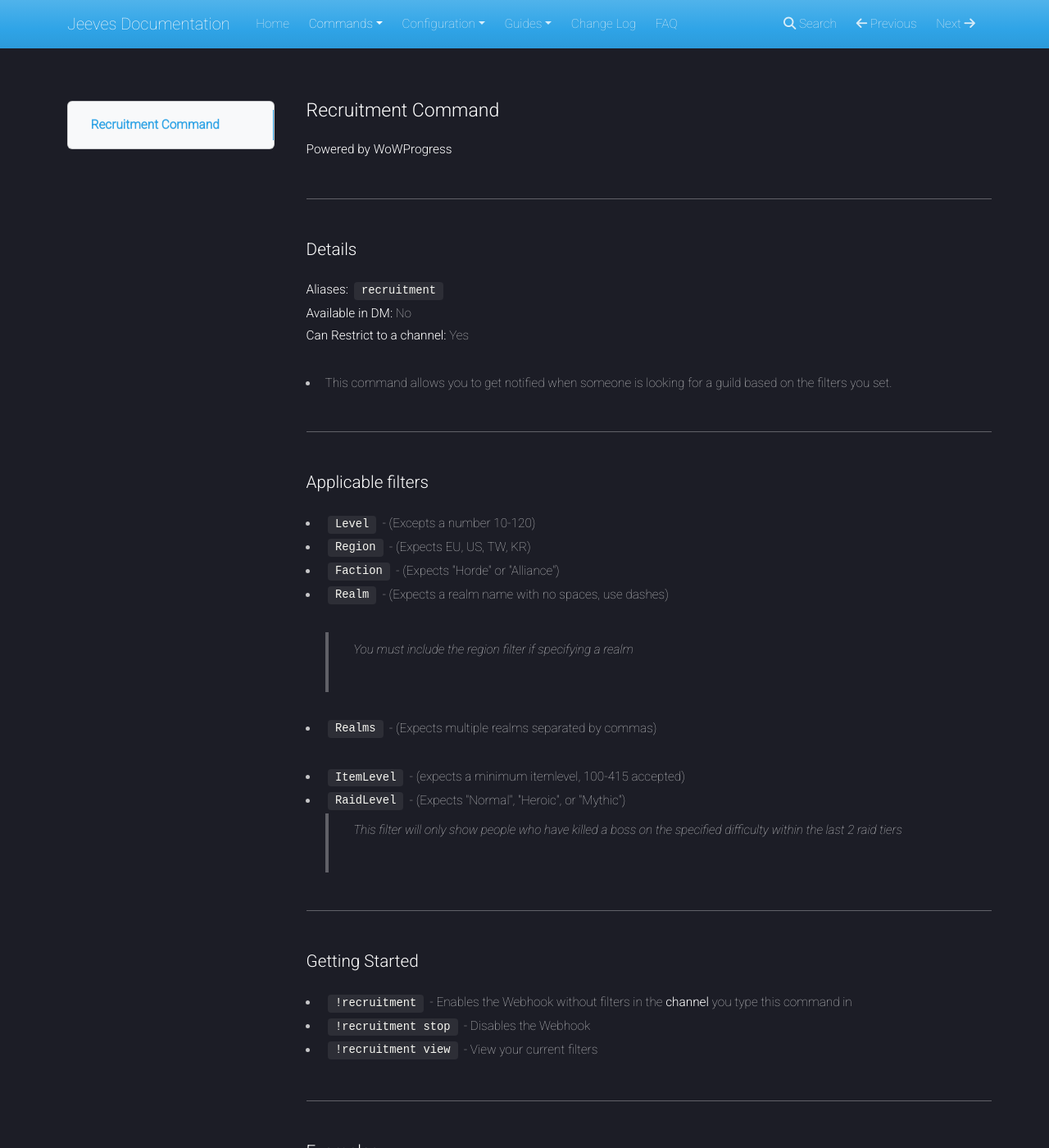
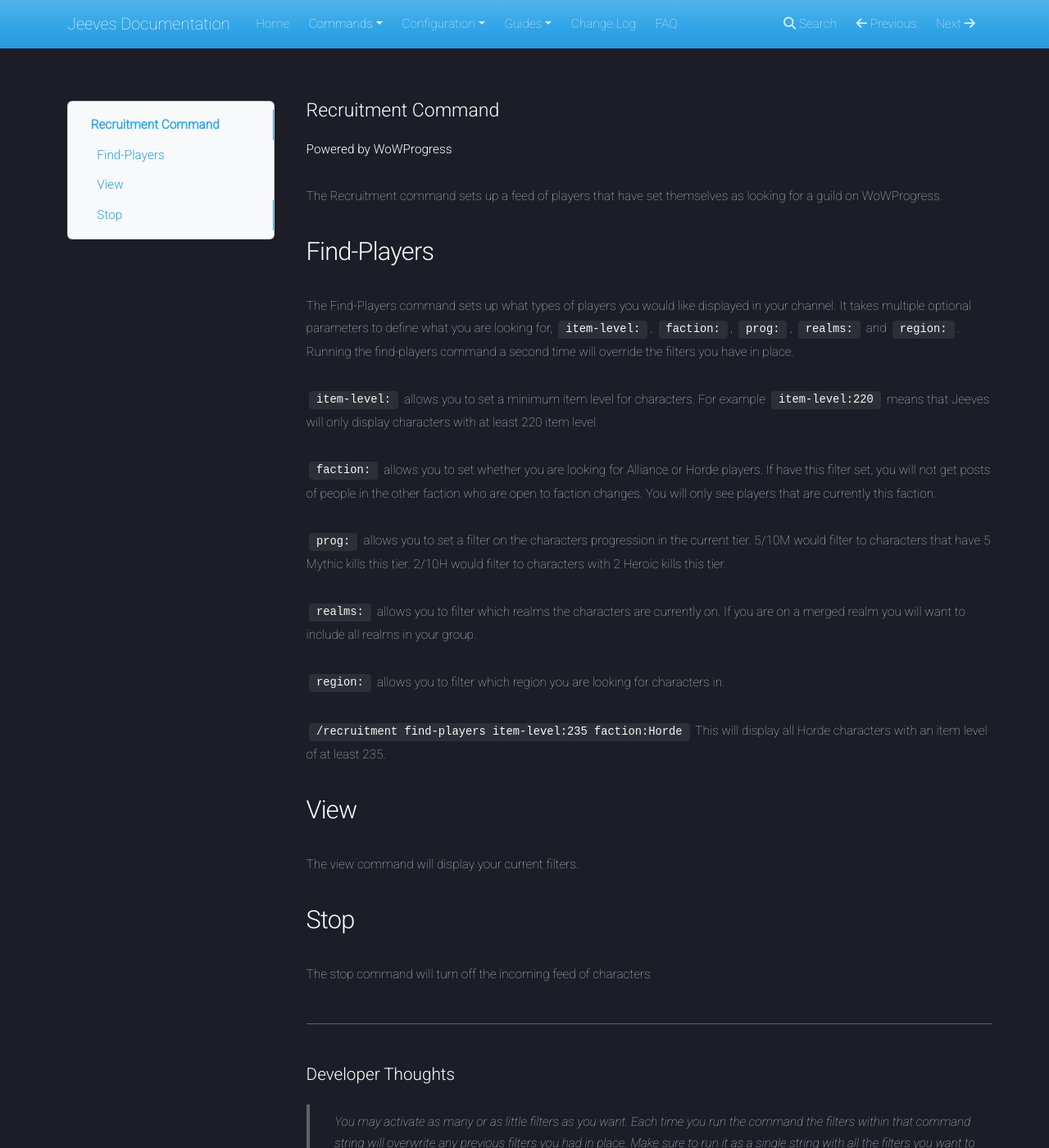
Before and after one commit to TeamJeeves/Jeeves-Bot-Documentation, an MkDocs documentation site: the page built from docs/commands/feeds/recruitment.md, in a window 1280 px wide and 1400 px high. Shown: the whole window at 82% size. Built offline with MkDocs 1.6.1, drawn with Linux system fonts in a browser that asks for light colours; nearby versions of some CDN libraries; some of the changed text lies outside the part shown.

Commit message:
Recruitment update

```diff
--- a/docs/commands/feeds/recruitment.md
+++ b/docs/commands/feeds/recruitment.md
@@ -2,39 +2,31 @@
 
 **Powered by WoWProgress**
 
+The Recruitment command sets up a feed of players that have set themselves as looking for a guild on WoWProgress.
 
-***
-### Details
-**Aliases:** `recruitment`
-**Available in DM:** No
-**Can Restrict to a channel:** Yes
+## Find-Players
 
-* This command allows you to get notified when someone is looking for a guild based on the filters you set.
-***
-### Applicable filters
-*  `Level` - (Excepts a number 10-120)
-*  `Region` - (Expects EU, US, TW, KR)
-*  `Faction` - (Expects "Horde" or "Alliance")
-*  `Realm` - (Expects a realm name with no spaces, use dashes)
->  You must include the region filter if specifying a realm
+The Find-Players command sets up what types of players you would like displayed in your channel. It takes multiple optional parameters to define what you are looking for, `item-level:`, `faction:`, `prog:`, `realms:` and `region:`. Running the find-players command a second time will override the filters you have in place.
 
-*  `Realms` - (Expects multiple realms separated by commas)
-*  `ItemLevel` - (expects a minimum itemlevel, 100-415 accepted)
-*  `RaidLevel` - (Expects "Normal", "Heroic", or "Mythic")
- > This filter will only show people who have killed a boss on the specified difficulty within the last 2 raid tiers
+`item-level:` allows you to set a minimum item level for characters. For example `item-level:220` means that Jeeves will only display characters with at least 220 item level
 
-***
+`faction:` allows you to set whether you are looking for Alliance or Horde players. If have this filter set, you will not get posts of people in the other faction who are open to faction changes. You will only see players that are currently this faction.
 
-### Getting Started
+`prog:` allows you to set a filter on the characters progression in the current tier. 5/10M would filter to characters that have 5 Mythic kills this tier. 2/10H would filter to characters with 2 Heroic kills this tier.
 
-*  `!recruitment` - Enables the Webhook without filters in the **channel** you type this command in
-*  `!recruitment stop` - Disables the Webhook
-*  `!recruitment view` - View your current filters
-***
-### Examples
-* #### `!recruitment level:120 region:us raidLevel:mythic`
-* #### `!recruitment region:us faction:horde realm:malganis`
-* #### `!recruitment region:us realms:duskwood,bloodhoof,bleeding-hollow`
+`realms:` allows you to filter which realms the characters are currently on. If you are on a merged realm you will want to include all realms in your group.
+
+`region:` allows you to filter which region you are looking for characters in.
+
+`/recruitment find-players item-level:235 faction:Horde` This will display all Horde characters with an item level of at least 235.
+
+## View
+
+The view command will display your current filters.
+
+## Stop
+
+The stop command will turn off the incoming feed of characters
 ***
 ### Developer Thoughts
 >You may activate as many or as little filters as you want. Each time you run the command the filters within that command string will overwrite any previous filters you had in place. Make sure to run it as a single string with all the filters you want to apply.
```
